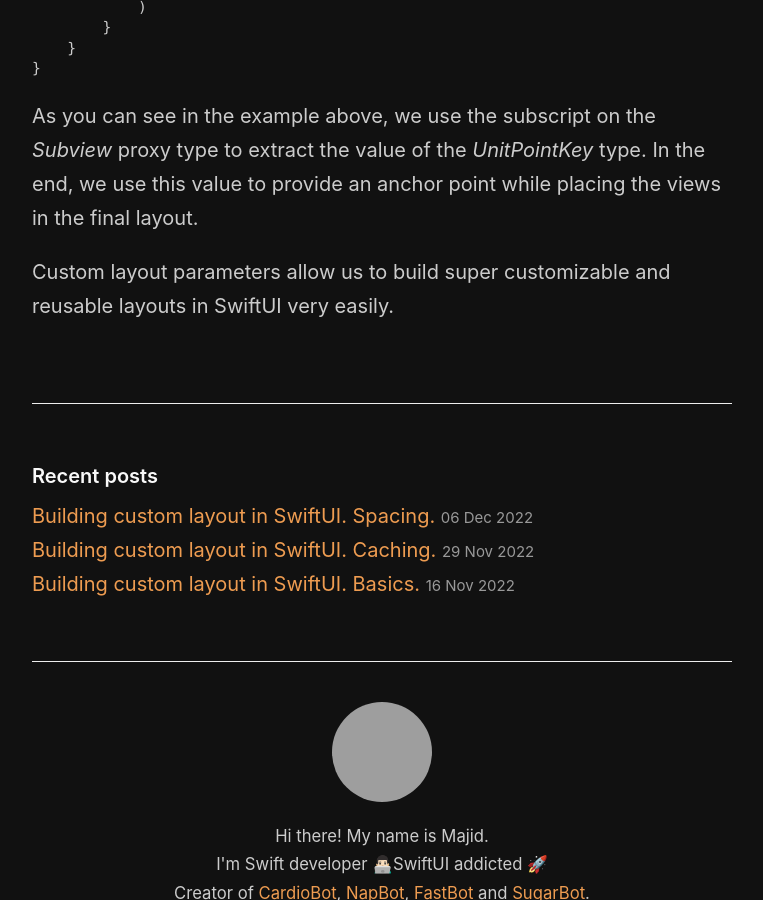
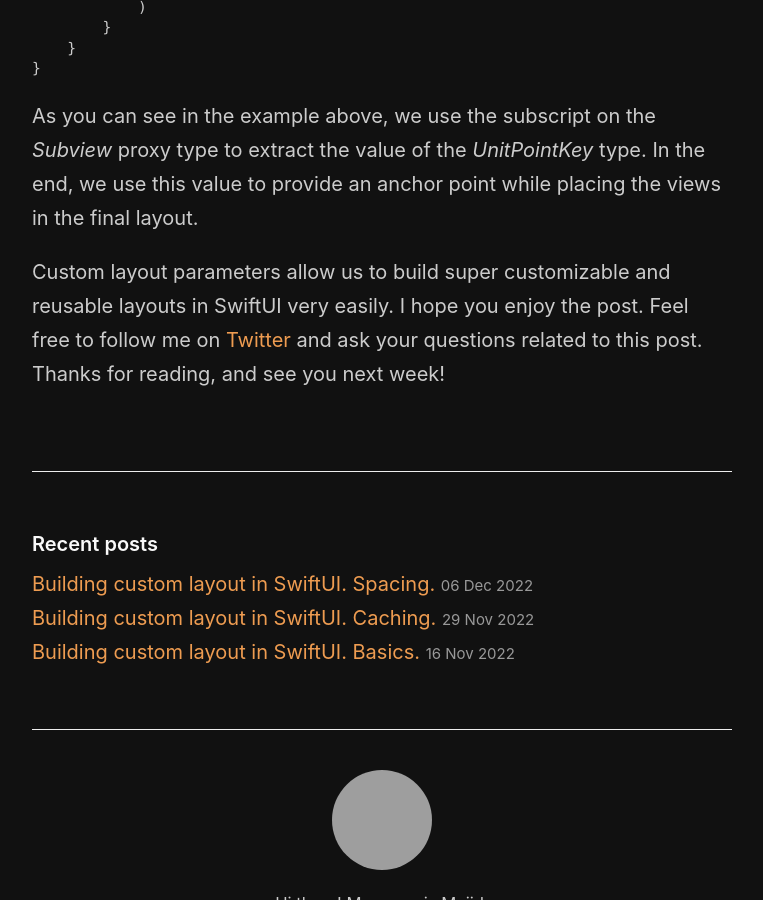
Before and after one commit to mecid/mecid.github.io, a Jekyll site: the page built from _posts/2022-12-14-building-custom-layout-in-swiftui-layoutvaluekey.md, in a window 1280 px wide and 900 px high, scrolled down 2801 px, cut to the strip 0-900 px from the top of the window. Shown: the whole strip, without its empty margins (258-1021 px from the left). Built offline with Jekyll 4.4.1, drawn with Linux system fonts in a browser that asks for light colours; grey boxes are pictures that could not be loaded.

Commit message:
conclusion in layout value key tuned

```diff
--- a/_posts/2022-12-14-building-custom-layout-in-swiftui-layoutvaluekey.md
+++ b/_posts/2022-12-14-building-custom-layout-in-swiftui-layoutvaluekey.md
@@ -100,4 +100,4 @@
 
 As you can see in the example above, we use the subscript on the *Subview* proxy type to extract the value of the *UnitPointKey* type. In the end, we use this value to provide an anchor point while placing the views in the final layout.
 
-Custom layout parameters allow us to build super customizable and reusable layouts in SwiftUI very easily.
+Custom layout parameters allow us to build super customizable and reusable layouts in SwiftUI very easily. I hope you enjoy the post. Feel free to follow me on [Twitter](https://twitter.com/mecid) and ask your questions related to this post. Thanks for reading, and see you next week!
```
